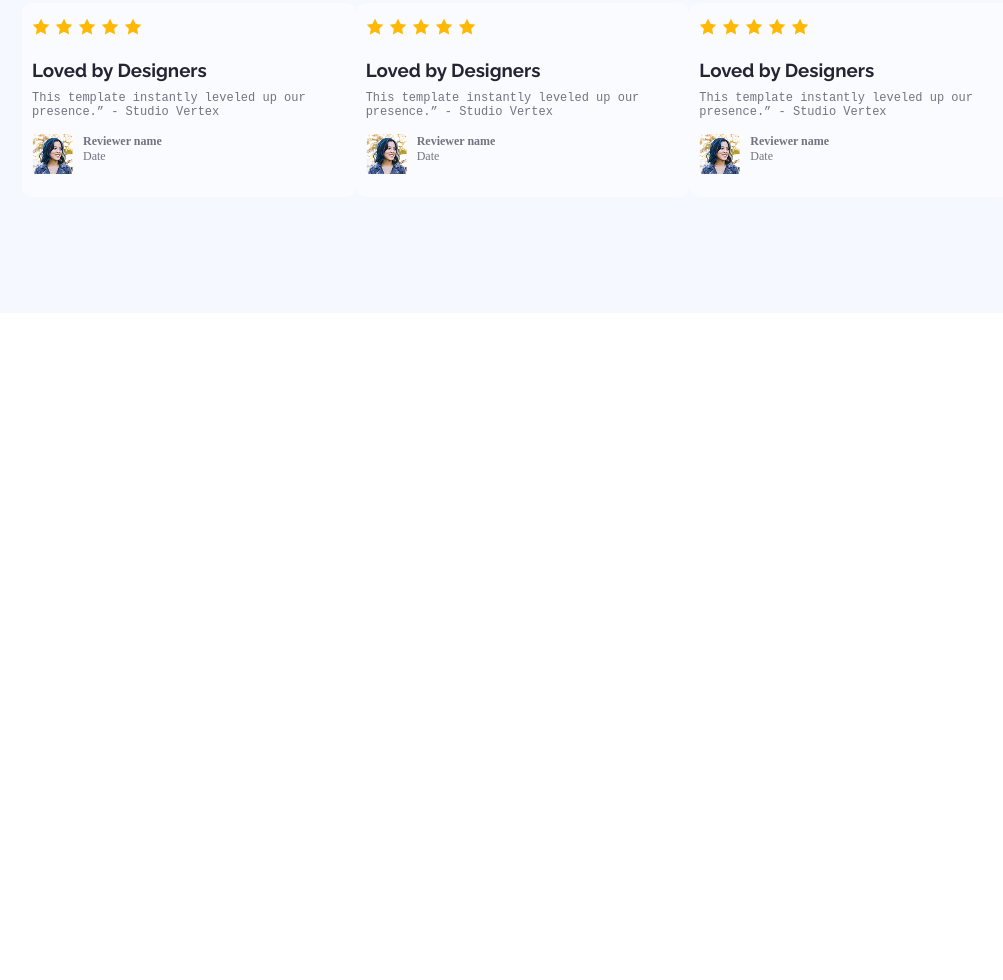
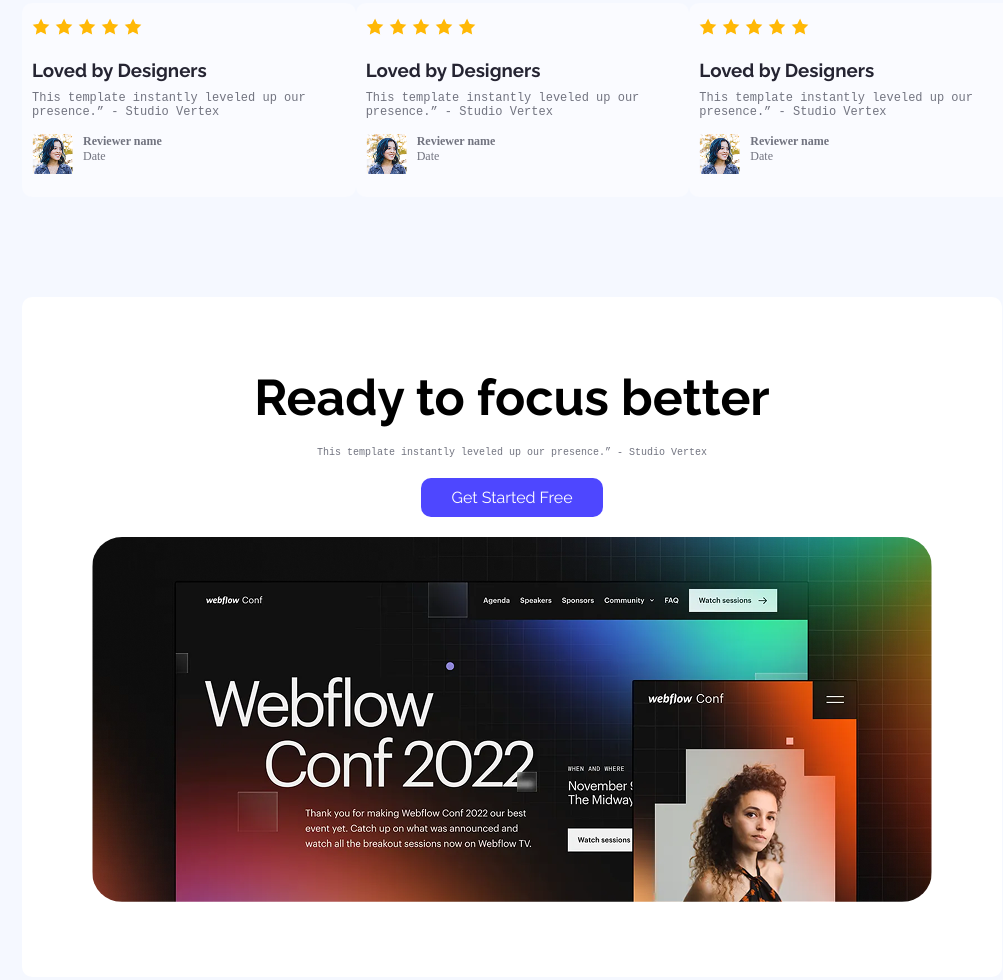
Before and after one commit to freelancer-robiul/landing-launchpad, a plain HTML site: page index.html in a window 1280 px wide. Shown: the part 1994-2974 px from the top of the page, without its empty margins (118-1121 px from the left). Before the commit the page ends 2307 px from the top, so only its background shows below. Drawn offline with Linux system fonts and the light colour scheme.

Commit message:
ready to focus section

```diff
--- a/index.html
+++ b/index.html
@@ -152,6 +152,19 @@
 
          </section>
 
+         <!--====================== Ready to focus area ===============-->
+
+         <section class="ready-to-focus">
+                <div class="focus-area">
+                    <h2>Ready to focus better</h2>
+                    <pre>This template instantly leveled up our presence.” - Studio Vertex</pre>
+                    <button class="btn-button"><a href="">Get Started Free</a></button>
+                    <div class="wc-bg">
+                        <img src="images/wc-big.png" alt="">
+                    </div>
+                </div>
+         </section>
+
     </main>
 
     <footer></footer>
--- a/styles/style.css
+++ b/styles/style.css
@@ -207,3 +207,35 @@ main.container{
     font-size: 12px;
     color: #727480;
 }
+
+/*=====================Focus Area=========================*/
+
+.ready-to-focus{
+    margin-top: 100px;
+}
+
+.focus-area{
+    text-align: center;
+    background-color: white;
+    padding: 71px 0px;
+    border-radius: 10px;
+}
+
+.focus-area h2{
+    font-size: 50px;
+    font-weight: 700;
+    font-family: "Raleway", sans-serif;
+    color: #000000;
+    margin-bottom: 20px;
+}
+
+.focus-area pre{
+    font-size: 10px;
+    color: #727480;
+    margin-bottom: 20px;
+}
+
+.wc-bg img{
+    margin-top: 20px;
+    border-radius: 30px;
+}
```
Also changed, not shown: 1 other file.
